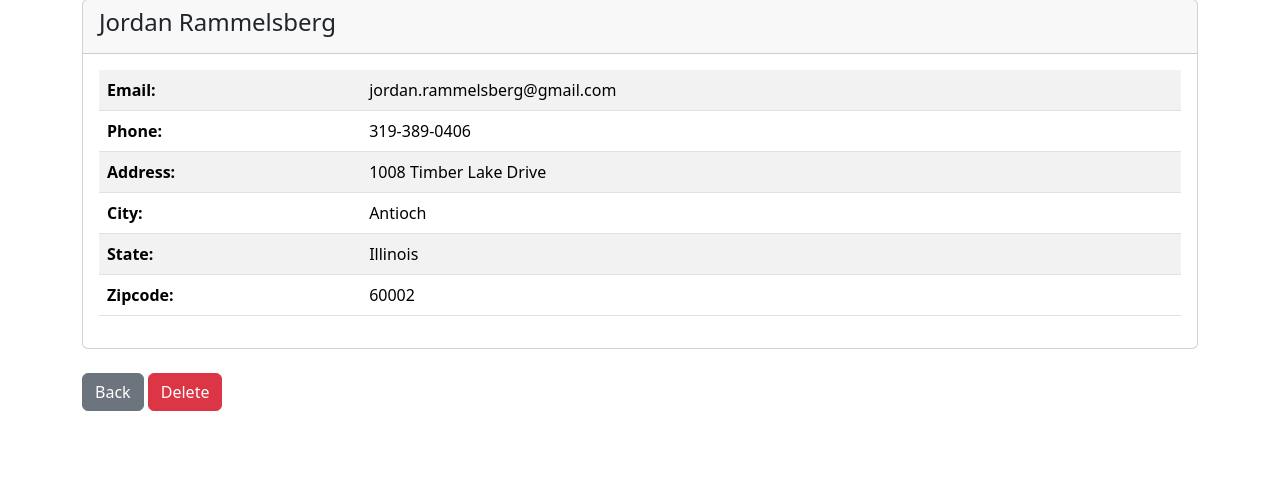
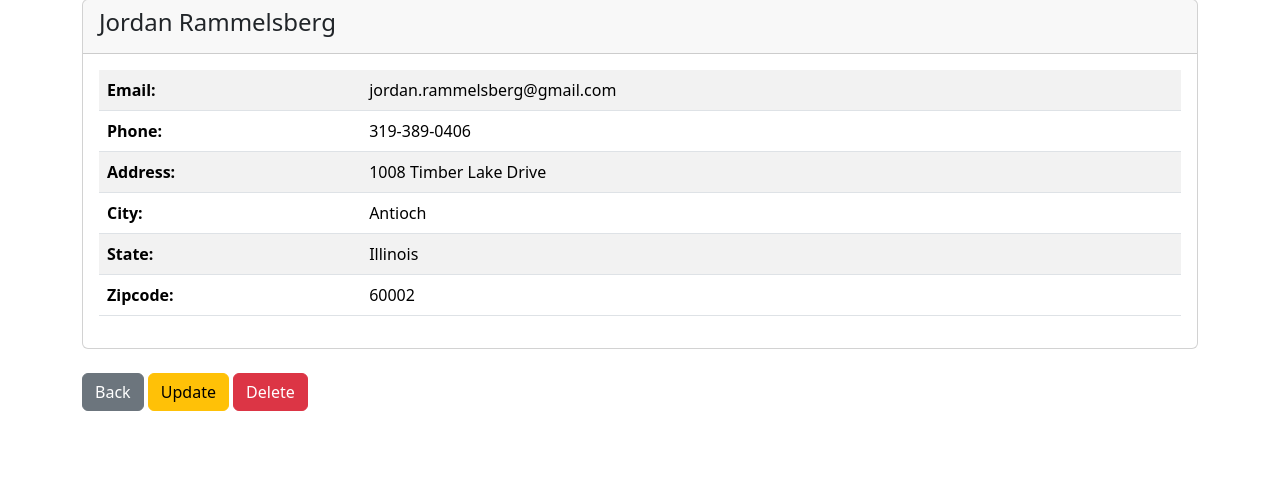
Before and after one commit to Jramm91/django-practice-CRM-app, a Django app: page /record/1 in a window 1280 px wide. Shown: the part 105-587 px from the top of the page. Run offline with Django 4.2, Linux system fonts and the light colour scheme; a user stored in the database is signed in; data comes from the database, SQL or seed files in the repository.

Commit message:
Added update button

```diff
--- a/dcrm/website/templates/record.html
+++ b/dcrm/website/templates/record.html
@@ -41,5 +41,6 @@
 </div>
 </br>
 <a href="{% url 'home' %}" class="btn btn-secondary">Back</a>
+<a href="{% url 'delete_record' customer_record.id %}" class="btn btn-warning">Update</a>
 <a href="{% url 'delete_record' customer_record.id %}" class="btn btn-danger">Delete</a>
 {% endblock content %}
```
